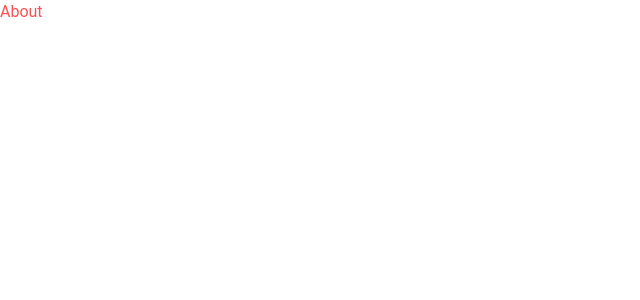
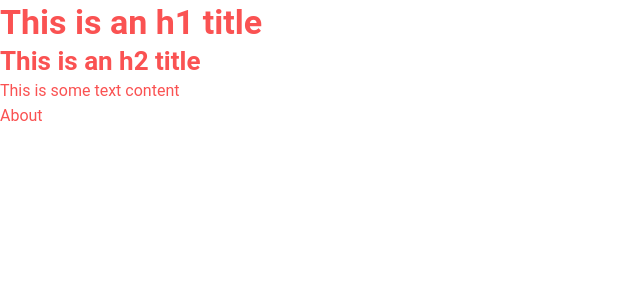
Before and after one commit to bmbaron/memrys, a React (Vite) app in the folder frontend/: page /about in a window 1280 px wide. Shown: the top 300 px of the page, without its empty margins (0-640 px from the left). Built offline with nearby package versions, Linux system fonts and the light colour scheme.

Commit message:
adding some mantine components

```diff
--- a/frontend/src/App.tsx
+++ b/frontend/src/App.tsx
@@ -2,7 +2,7 @@ import { Route, BrowserRouter as Router, Routes } from 'react-router-dom';
 import MainLayout from './MainLayout';
 import About from './pages/About';
 import Home from './pages/Home';
-
+import '@mantine/carousel/styles.css';
 const App = () => {
   return (
     <Router>
--- a/frontend/src/MainLayout.tsx
+++ b/frontend/src/MainLayout.tsx
@@ -3,7 +3,7 @@ import { Outlet } from 'react-router-dom';
 const MainLayout = () => {
   const theme = createTheme({
     primaryColor: 'red',
-    fontFamily: 'Roboto, sans-serif'
+    fontFamily: 'Roboto, sans-serif',
   });
   return (
     <MantineProvider theme={theme}>
--- /dev/null
+++ b/frontend/src/components/Carousel.tsx
@@ -0,0 +1,11 @@
+import { Carousel } from '@mantine/carousel';
+
+export function MyCarousel() {
+  return (
+      <Carousel slideSize="70%" height={200} slideGap="lg" controlsOffset="xs" controlSize={34} loop withIndicators>
+        <Carousel.Slide>1</Carousel.Slide>
+        <Carousel.Slide>2</Carousel.Slide>
+        <Carousel.Slide>3</Carousel.Slide>
+      </Carousel>
+  );
+}
--- a/frontend/src/pages/About.tsx
+++ b/frontend/src/pages/About.tsx
@@ -1,7 +1,12 @@
-import { Box, useMantineTheme } from '@mantine/core';
+import {Box, Text, Title, useMantineTheme} from '@mantine/core';
 const About = () => {
   const theme = useMantineTheme();
-  return <Box c={theme.primaryColor}>About</Box>;
+  return <Box c={theme.primaryColor}>
+    <Title order={1}>This is an h1 title</Title>
+    <Title order={2}>This is an h2 title</Title>
+    <Text span>This is some text content</Text>
+    <Text>About</Text>
+  </Box>;
 };
 
 export default About;
--- a/frontend/src/pages/Home.tsx
+++ b/frontend/src/pages/Home.tsx
@@ -1,7 +1,10 @@
 import { Box } from '@mantine/core';
+import {MyCarousel} from "../components/Carousel.tsx";
 
 const Home = () => {
-  return <Box>Home</Box>;
+  return <Box w={'100vw'} h={'100vh'}>
+    <MyCarousel />
+  </Box>;
 };
 
 export default Home;
```
Also changed, not shown: frontend/package.json (+6 -4 lines), 1 other file (tests, documents, lock files or other folders).
